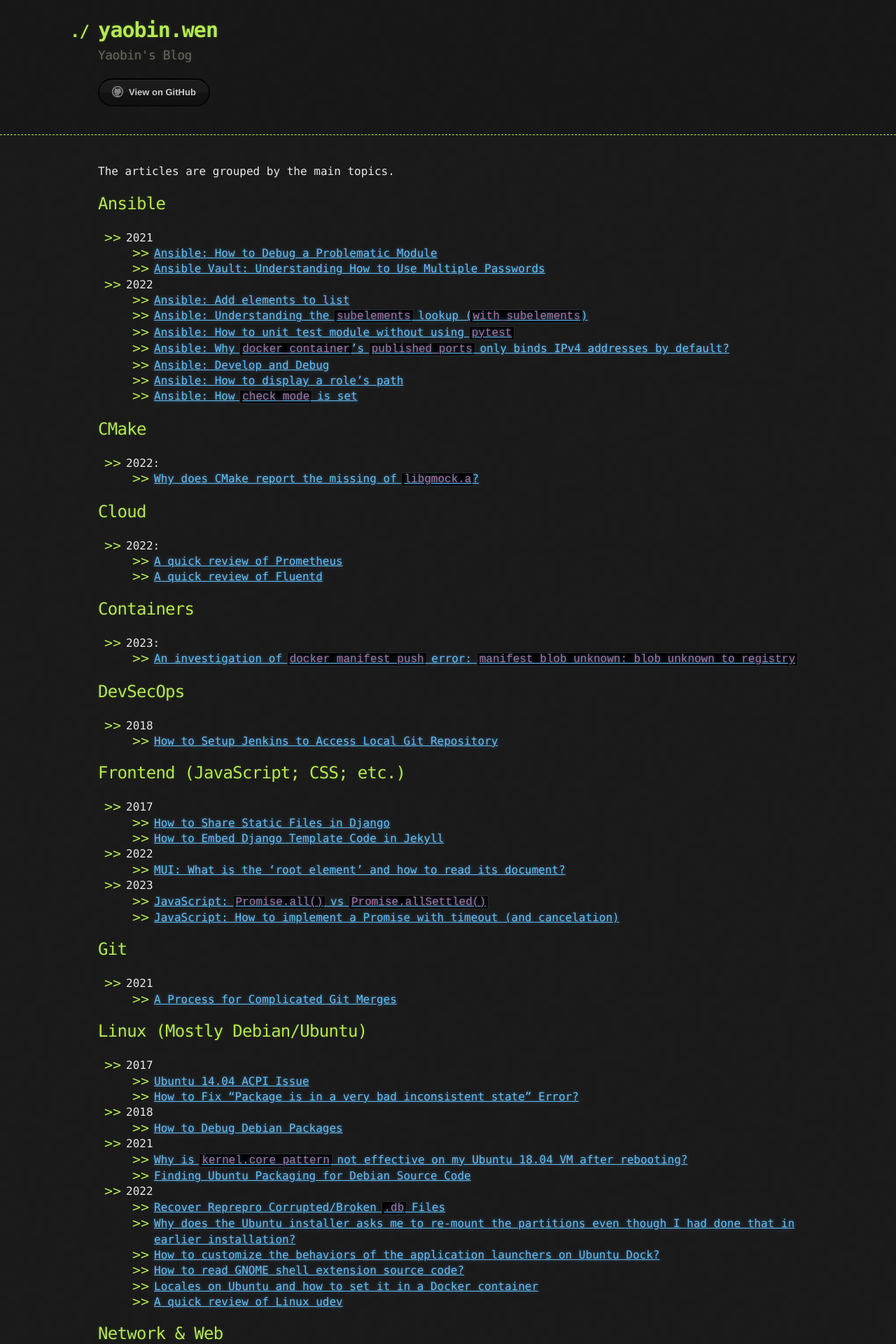
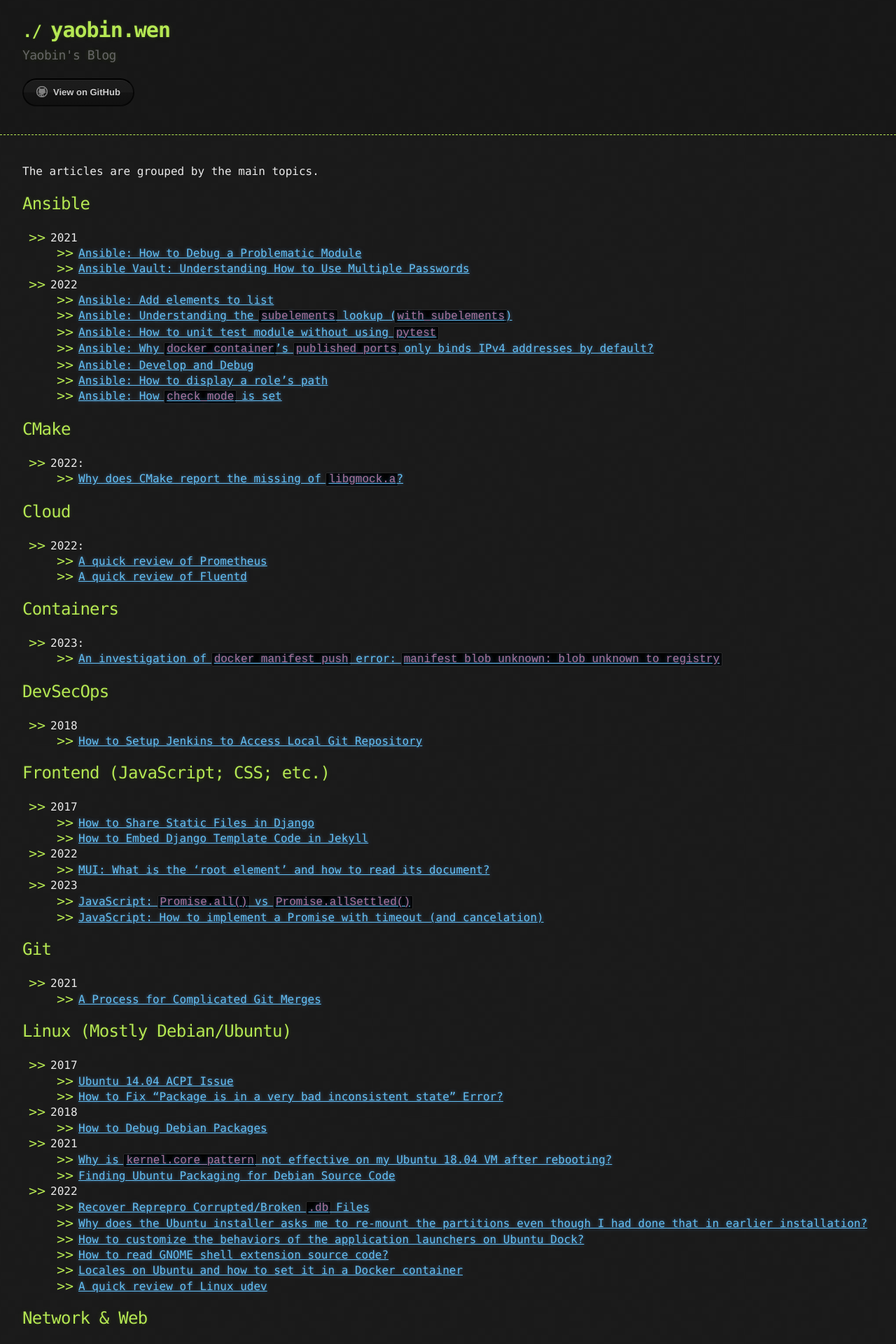
Before and after one commit to yaobinwen/yaobinwen.github.io, a Jekyll site: the page built from index.md, in a window 1280 px wide. Shown: the top 1920 px of the page at 70% size. Built offline with Jekyll 4.4.1, drawn with Linux system fonts in a browser that asks for light colours; our own code applies the rules of GitHub Pages for plain Markdown files.

Commit message:
Make the blog content wider

```diff
--- a/_sass/jekyll-theme-hacker.scss
+++ b/_sass/jekyll-theme-hacker.scss
@@ -6,7 +6,7 @@ $body-foreground: $gallery !default;
 $header: $conifer !default;
 $blockquote-color: $silver-chalice !default;
 $blockquote-border: $dove-grey !default;
-$container-max-width: 1000px;
+$container-max-width: 1500px;
 
 @mixin media-max-width($max-width) {
   @media (max-width: $max-width) {
@@ -27,7 +27,7 @@ body {
 /* General & 'Reset' Stuff */
 
 .container {
-  width: 90%;
+  width: 95%;
   max-width: $container-max-width;
   margin: 0 auto;
 }
```
